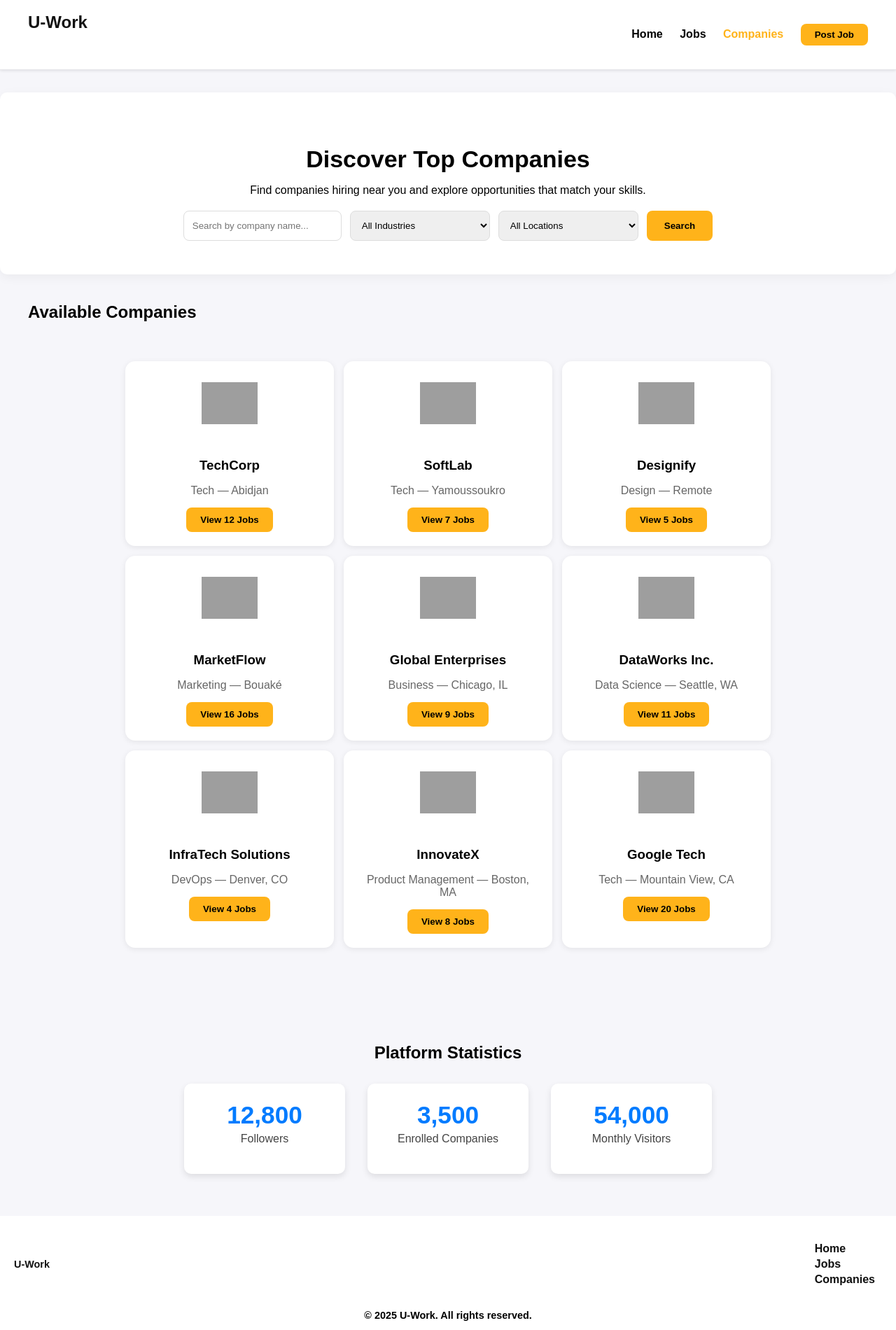
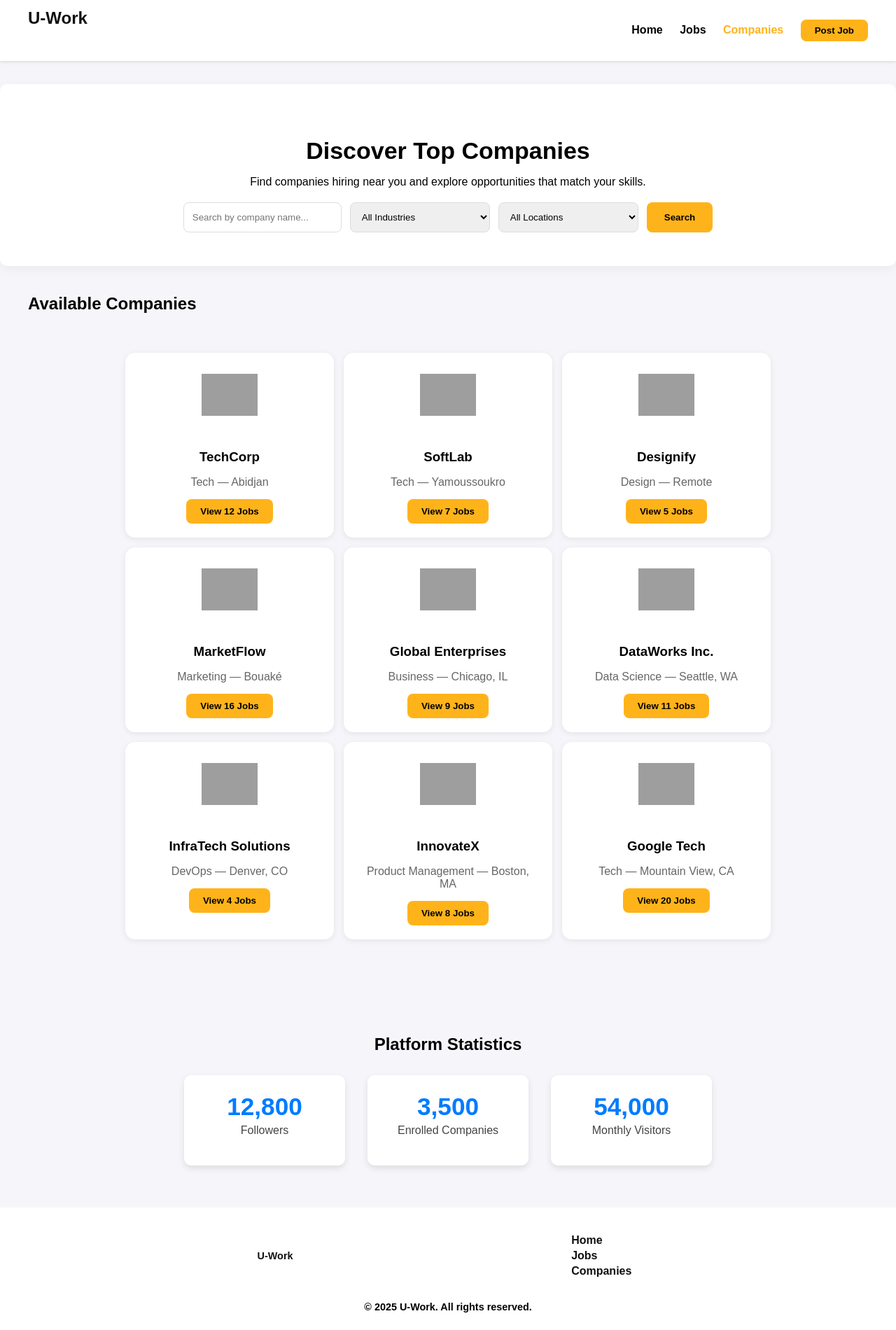
Before and after one commit to iriebijudicael/wdd131, a plain HTML site: page Project/companies.html in a window 1280 px wide. Shown: the whole page at 70% size. Drawn offline with Linux system fonts and the light colour scheme; grey boxes are pictures that could not be loaded.

Commit message:
project updated

```diff
--- a/Project/styles/companies.css
+++ b/Project/styles/companies.css
@@ -46,7 +46,7 @@ header .container {
 .navbar {
   display: flex;
   justify-content: space-between;
-  padding: 18px 40px;
+  padding: 12px 40px;
   background: #fff;
   box-shadow: 0 1px 4px rgba(0,0,0,0.1);
 }
@@ -258,7 +258,7 @@ footer .logo {
 }
 .resources {
   display: flex;
-  justify-content: space-between;
+  justify-content: space-evenly;
   align-items: center;
 }
 .footer-links{
--- a/Project/styles/jobs.css
+++ b/Project/styles/jobs.css
@@ -40,7 +40,7 @@ header {
 .navbar {
   display: flex;
   justify-content: space-between;
-  padding: 18px 40px;
+  padding: 12px 40px;
   background: #fff;
   box-shadow: 0 1px 4px rgba(0,0,0,0.1);
 }
@@ -97,7 +97,7 @@ nav a.active {
 
 .search-box {
   display: flex;
-  justify-content: space-around;
+  justify-content: center;
   align-items: center;
   gap: 5px;
   margin-top: 20px;
@@ -207,7 +207,7 @@ footer .logo {
 }
 .resources {
   display: flex;
-  justify-content: center;
+  justify-content: space-evenly;
   align-items: center;
 }
 .footer-links{
--- a/Project/styles/style.css
+++ b/Project/styles/style.css
@@ -221,7 +221,7 @@ footer .logo {
 }
 .resources {
   display: flex;
-  justify-content: space-between;
+  justify-content: space-evenly;
   align-items: center;
 }
 .footer-links{
```
